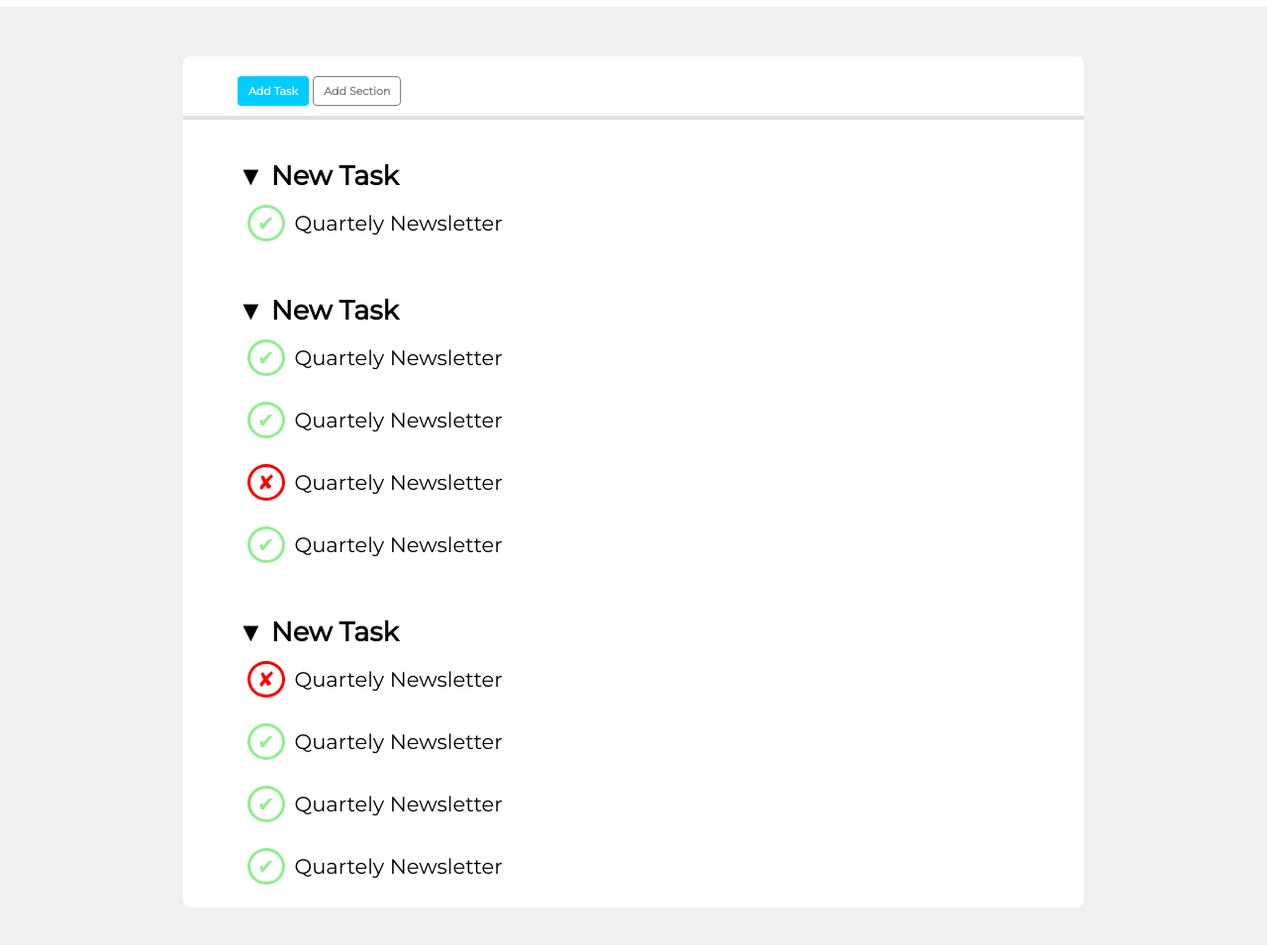
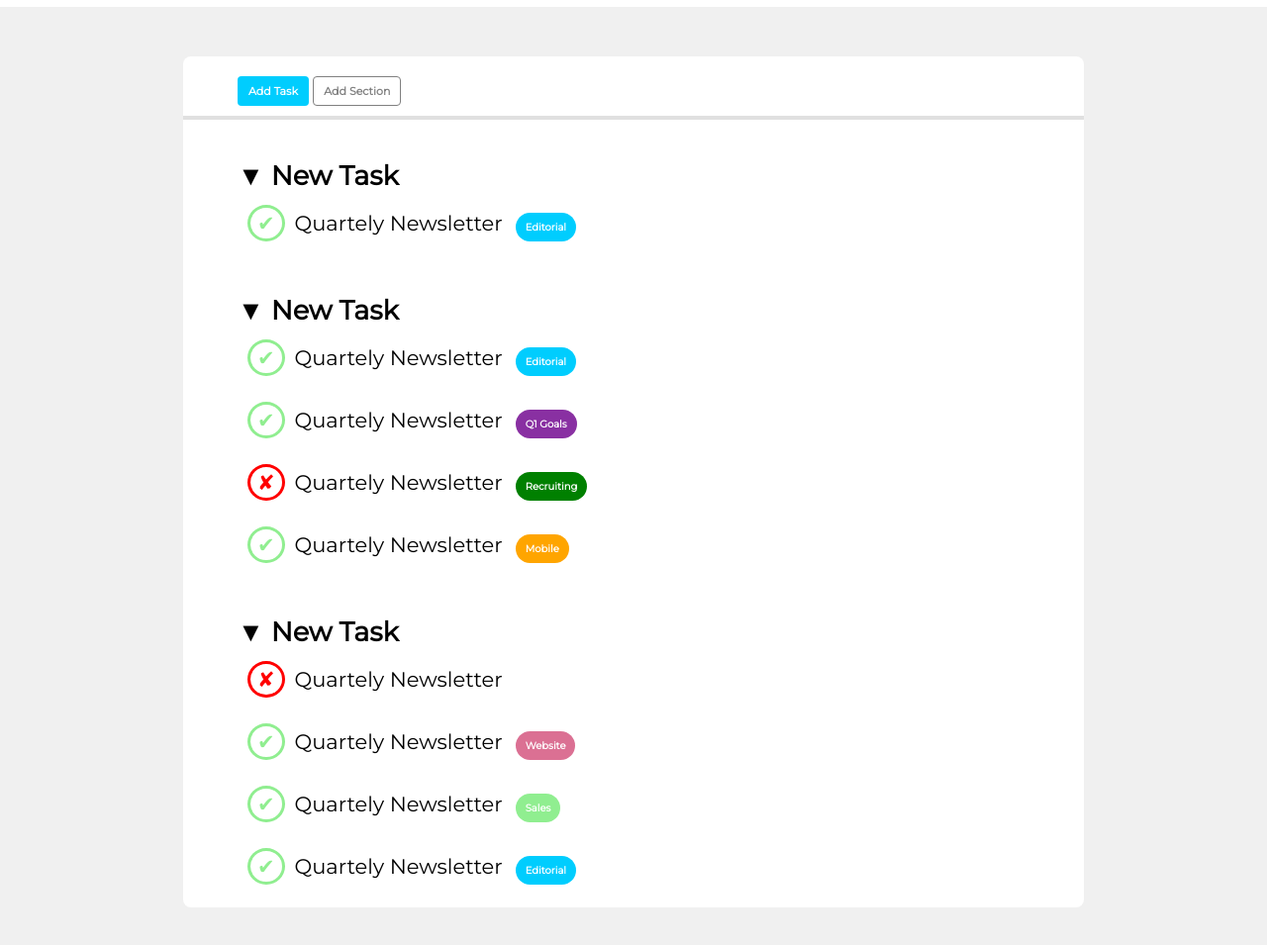
Before and after one commit to micheleTummolo/html-css-toboolist, a plain HTML site: page index.html in a window 1280 px wide. Shown: the part 63-1018 px from the top of the page at 99% size. Drawn offline with Linux system fonts and the light colour scheme.

Commit message:
added labels list

```diff
--- a/css/style.css
+++ b/css/style.css
@@ -104,3 +104,69 @@ hr{
     border: solid 3px red;
     border-radius: 50%;
 }
+
+.editorial_tag::after{
+    content: "Editorial";
+    font-size: 10px;
+    font-weight: bold;
+    color: white;
+    margin-left: 13px;
+    background-color: #00cdfe;
+    padding: 8px 10px;
+    border-radius: 15px;
+}
+
+.q1goals_tag::after{
+    content: "Q1 Goals";
+    font-size: 10px;
+    font-weight: bold;
+    color: white;
+    margin-left: 13px;
+    background-color: rgb(137, 48, 162);
+    padding: 8px 10px;
+    border-radius: 15px;
+}
+
+.recruiting_tag::after{
+    content: "Recruiting";
+    font-size: 10px;
+    font-weight: bold;
+    color: white;
+    margin-left: 13px;
+    background-color: green;
+    padding: 8px 10px;
+    border-radius: 15px;
+}
+
+.mobile_tag::after{
+    content: "Mobile";
+    font-size: 10px;
+    font-weight: bold;
+    color: white;
+    margin-left: 13px;
+    background-color: orange;
+    padding: 8px 10px;
+    border-radius: 15px;
+}
+
+.website_tag::after{
+    content: "Website";
+    font-size: 10px;
+    font-weight: bold;
+    color: white;
+    margin-left: 13px;
+    background-color: palevioletred;
+    padding: 8px 10px;
+    border-radius: 15px;
+}
+
+.sales_tag::after{
+    content: "Sales";
+    font-size: 10px;
+    font-weight: bold;
+    color: white;
+    margin-left: 13px;
+    background-color: lightgreen;
+    padding: 8px 10px;
+    border-radius: 15px;
+}
--- a/index.html
+++ b/index.html
@@ -27,17 +27,17 @@
                 <section>
                     <h2>&#9660; New Task</h2>
                     <ul>
-                        <li class="done">Quartely Newsletter</li>
+                        <li class="done editorial_tag">Quartely Newsletter</li>
                     </ul>
                 </section>
 
                 <section>
                     <h2>&#9660; New Task</h2>
                     <ul>
-                        <li class="done">Quartely Newsletter</li>
-                        <li class="done">Quartely Newsletter</li>
-                        <li class="todo">Quartely Newsletter</li>
-                        <li class="done">Quartely Newsletter</li>
+                        <li class="done editorial_tag">Quartely Newsletter</li>
+                        <li class="done q1goals_tag">Quartely Newsletter</li>
+                        <li class="todo recruiting_tag">Quartely Newsletter</li>
+                        <li class="done mobile_tag">Quartely Newsletter</li>
                     </ul>
                 </section>
 
@@ -45,9 +45,9 @@
                     <h2>&#9660; New Task</h2>
                     <ul>
                         <li class="todo">Quartely Newsletter</li>
-                        <li class="done">Quartely Newsletter</li>
-                        <li class="done">Quartely Newsletter</li>
-                        <li class="done">Quartely Newsletter</li>
+                        <li class="done website_tag">Quartely Newsletter</li>
+                        <li class="done sales_tag">Quartely Newsletter</li>
+                        <li class="done editorial_tag">Quartely Newsletter</li>
                     </ul>
                 </section>
             </div>
```
